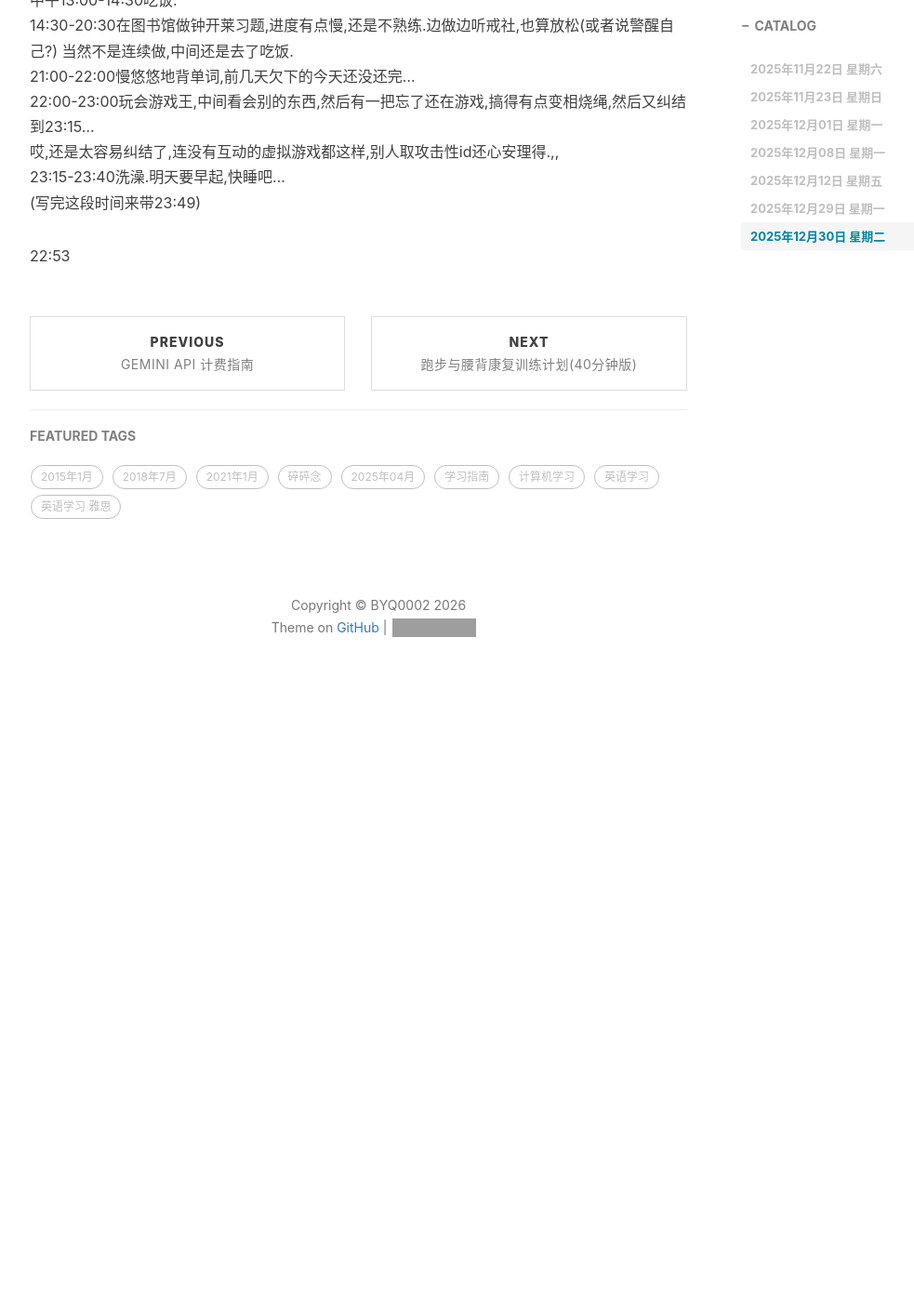
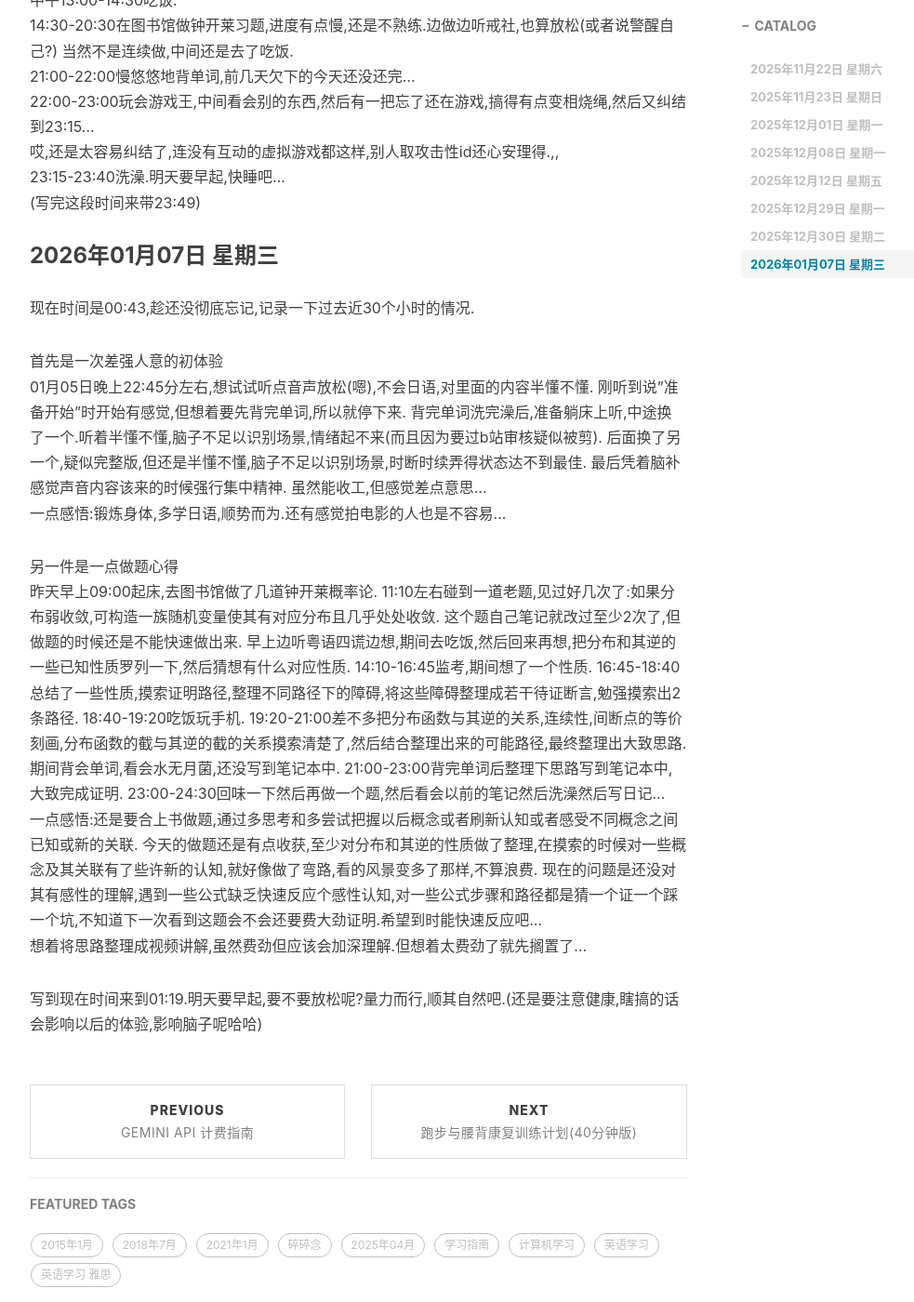
Before and after one commit to Shiina25qpwe/Shiina25qpwe.github.io, a Jekyll site: the page built from _posts/2025-11-08-一点近况v25.md, in a window 1280 px wide and 1400 px high, scrolled down 6968 px. Shown: the whole window at 93% size, without its empty margins (233-1216 px from the left). Built offline with Jekyll 4.4.1, drawn with Linux system fonts in a browser that asks for light colours; nearby versions of some CDN libraries; comment, search, counter and statistics services are not loaded; before the commit the page ends 7747 px from its top, so only the background shows below that; grey boxes are pictures that could not be loaded.

Commit message:
更新一点近况

```diff
--- a/_posts/2025-11-08-一点近况v25.md
+++ b/_posts/2025-11-08-一点近况v25.md
@@ -197,4 +197,33 @@ Et en vérité, si je pouvais, au-delà de ce que j'ai déjà dit depuis tout à
 23:15-23:40洗澡.明天要早起,快睡吧...
 (写完这段时间来带23:49)
 
-22:53
+### 2026年01月07日 星期三
+
+现在时间是00:43,趁还没彻底忘记,记录一下过去近30个小时的情况.
+
+首先是一次差强人意的初体验
+01月05日晚上22:45分左右,想试试听点音声放松(嗯),不会日语,对里面的内容半懂不懂.
+刚听到说"准备开始"时开始有感觉,但想着要先背完单词,所以就停下来.
+背完单词洗完澡后,准备躺床上听,中途换了一个.听着半懂不懂,脑子不足以识别场景,情绪起不来(而且因为要过b站审核疑似被剪).
+后面换了另一个,疑似完整版,但还是半懂不懂,脑子不足以识别场景,时断时续弄得状态达不到最佳.
+最后凭着脑补感觉声音内容该来的时候强行集中精神.
+虽然能收工,但感觉差点意思...
+一点感悟:锻炼身体,多学日语,顺势而为.还有感觉拍电影的人也是不容易...
+
+另一件是一点做题心得
+昨天早上09:00起床,去图书馆做了几道钟开莱概率论.
+11:10左右碰到一道老题,见过好几次了:如果分布弱收敛,可构造一族随机变量使其有对应分布且几乎处处收敛.
+这个题自己笔记就改过至少2次了,但做题的时候还是不能快速做出来.
+早上边听粤语四谎边想,期间去吃饭,然后回来再想,把分布和其逆的一些已知性质罗列一下,然后猜想有什么对应性质.
+14:10-16:45监考,期间想了一个性质.
+16:45-18:40总结了一些性质,摸索证明路径,整理不同路径下的障碍,将这些障碍整理成若干待证断言,勉强摸索出2条路径.
+18:40-19:20吃饭玩手机.
+19:20-21:00差不多把分布函数与其逆的关系,连续性,间断点的等价刻画,分布函数的截与其逆的截的关系摸索清楚了,然后结合整理出来的可能路径,最终整理出大致思路.期间背会单词,看会水无月菌,还没写到笔记本中.
+21:00-23:00背完单词后整理下思路写到笔记本中,大致完成证明.
+23:00-24:30回味一下然后再做一个题,然后看会以前的笔记然后洗澡然后写日记...
+一点感悟:还是要合上书做题,通过多思考和多尝试把握以后概念或者刷新认知或者感受不同概念之间已知或新的关联.
+今天的做题还是有点收获,至少对分布和其逆的性质做了整理,在摸索的时候对一些概念及其关联有了些许新的认知,就好像做了弯路,看的风景变多了那样,不算浪费.
+现在的问题是还没对其有感性的理解,遇到一些公式缺乏快速反应个感性认知,对一些公式步骤和路径都是猜一个证一个踩一个坑,不知道下一次看到这题会不会还要费大劲证明.希望到时能快速反应吧...
+想着将思路整理成视频讲解,虽然费劲但应该会加深理解.但想着太费劲了就先搁置了...
+
+写到现在时间来到01:19.明天要早起,要不要放松呢?量力而行,顺其自然吧.(还是要注意健康,瞎搞的话会影响以后的体验,影响脑子呢哈哈)
```
